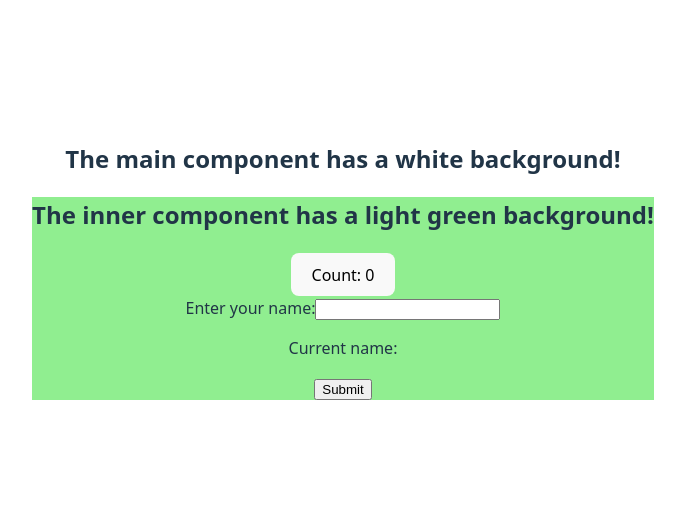
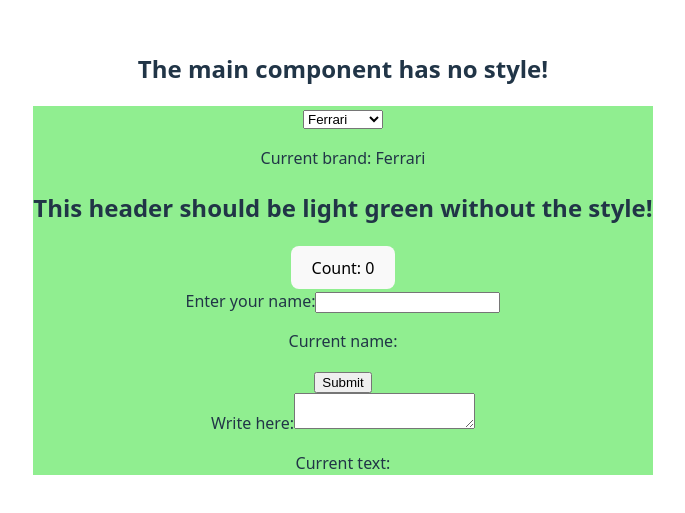
Before and after one commit to Irving7954/React-Vite-Application, a React (Vite) app: page / in a window 1280 px wide. Shown: the part 139-652 px from the top of the page, without its empty margins (297-982 px from the left). Built offline with nearby package versions, Linux system fonts and the light colour scheme.

Commit message:
Added some minor changes relevant through the React Multiple Inputs section, which are actually somewhat interesting since they are starting to involve some forms with which I am not particularly familiar.

```diff
--- a/src/App.jsx
+++ b/src/App.jsx
@@ -7,20 +7,30 @@ function App(props) {
 	const { brandList = ["Hummer"], useBrands = false} = props;
 
 	const [count, setCount] = useState(0);
-	const [name, setName] = useState("");
+	const [inputs, setInputs] = useState({brand: brandList[0]});
 
-	function handleChange(e) {
-		setName(e.target.value);
+	const handleChange = (e) => {
+		const name = e.target.name;
+		const value = e.target.value;
+		setInputs(values => ({...values, [name]: value}))
 	}
 
 	function handleSubmit(e) {
 		e.preventDefault();
-		alert(name);
+		alert(inputs.firstName);
 	}
 
 	return (
 		<div style={{background: 'lightgreen'}}>
-			{useBrands && brandList.map((brand, index) => <h5 key={index}>I have a { brand }!</h5>)}
+			{useBrands && (
+			<form>
+				<select name="brand" value={inputs.brand} onChange={handleChange}>
+					{brandList.map((brand, index) => <option key={index} value={brand}>{brand}</option>)}
+				</select>
+				<p>Current brand: {inputs.brand}</p>
+			</form>
+		    )}
+
 			<div>{props.children} </div>
 			<button onClick={() => setCount(count + 1)}>
 				Count: {count}
@@ -29,16 +39,26 @@ function App(props) {
 				<label>Enter your name:
 					<input
 						type="text"
-						value={name}
+						name="firstName"
+						value={inputs.firstname}
 						onChange={handleChange}
-				/>
+					/>
 				</label>
-				<p>Current name: {name}</p>
+				<p>Current name: {inputs.firstName}</p>
 				<input type="submit" />
 			</form>
 
+			<form>
+				<label>Write here:
+					<textarea
+						name="txt"
+						value={inputs.txt}
+						onChange={handleChange}
+					/>
+				</label>
+				<p>Current text: {inputs.txt}</p>
+			</form>
 		</div>
-
 	);
 }
 
--- a/src/main.jsx
+++ b/src/main.jsx
@@ -5,10 +5,10 @@ import App from './App.jsx'
 
 createRoot(document.getElementById('root')).render(
 	<>
-		<h2>The main component has a white background!</h2>
-		<App brandList={["Ferrari", "Porsche"]}
-			 /*useBrands={false}*/>
-			<h2>The inner component has a light green background!</h2>
+		<h2>The main component has no style!</h2>
+		<App brandList={["Ferrari", "Porsche", "McClaren"]}
+			useBrands={true}>
+			<h2>This header should be light green without the style!</h2>
 		</App>
 	</>
 )
```
